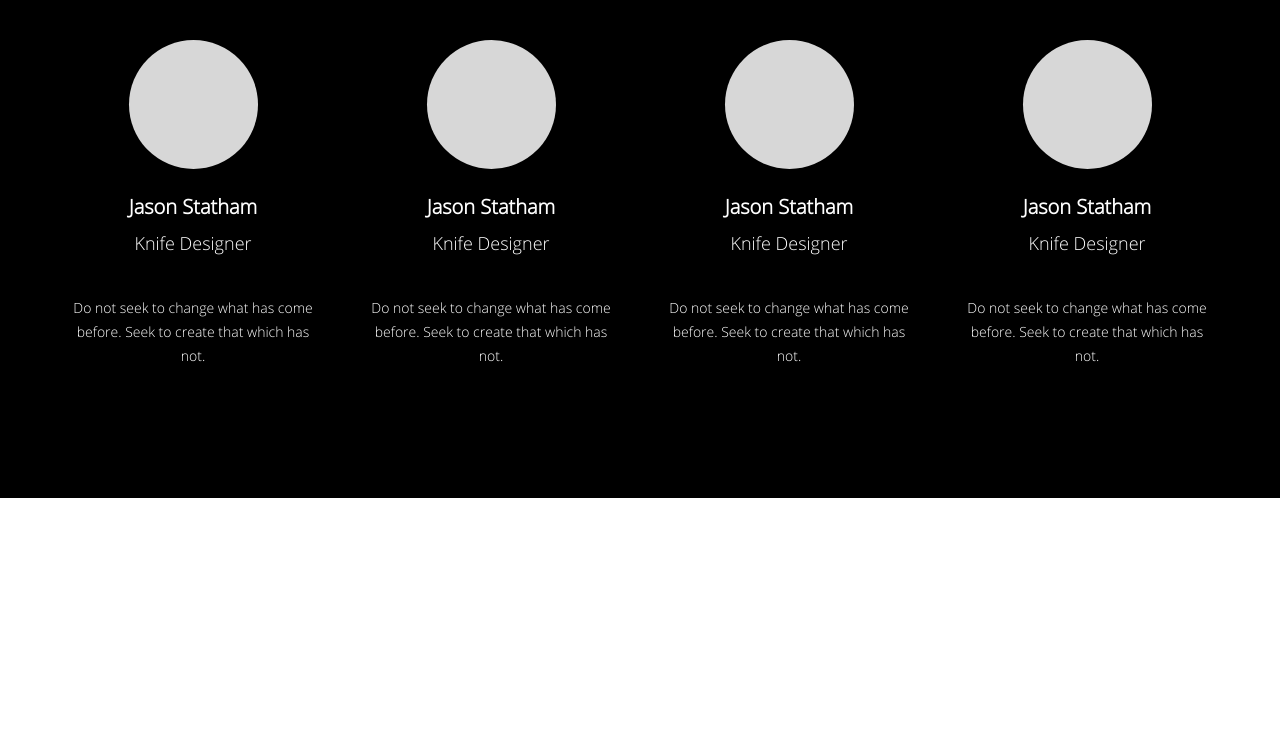
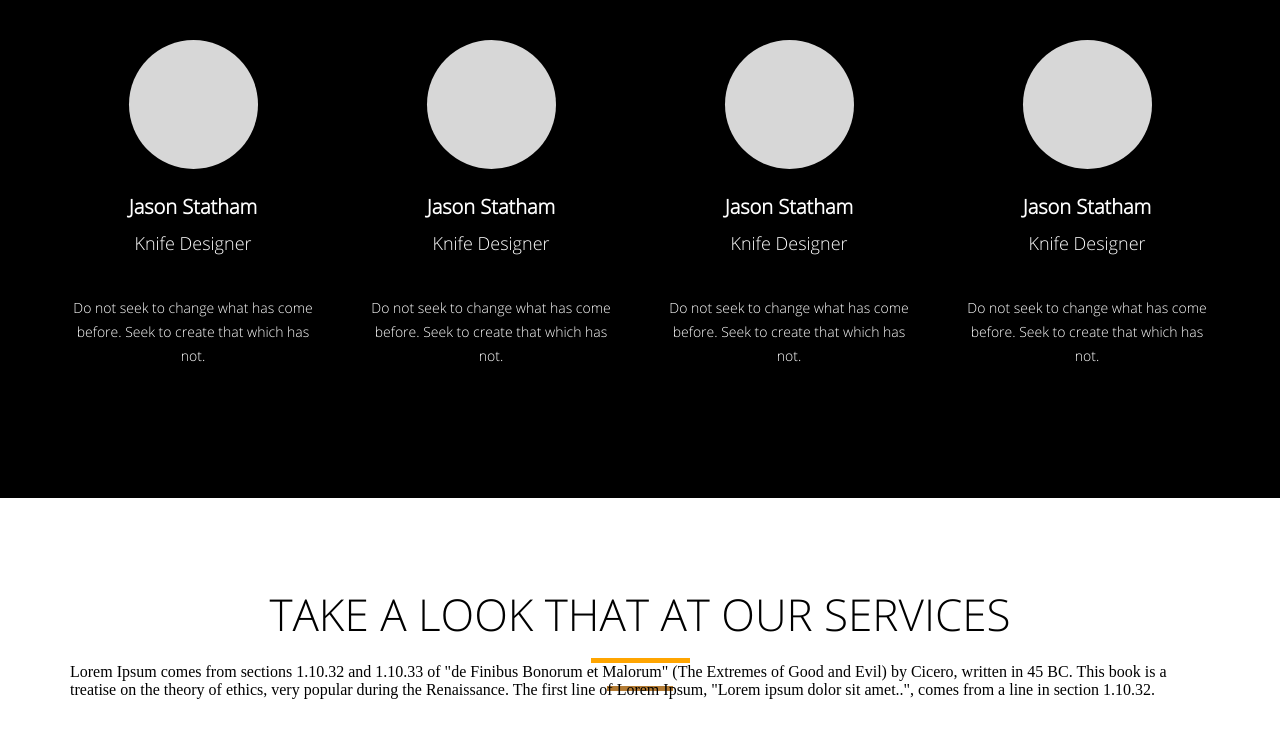
Before and after one commit to xkadzama/spirit8, a plain HTML site: page index.html in a window 1280 px wide. Shown: the part 1632-2370 px from the top of the page. Before the commit the page ends 2130 px from the top, so only its background shows below. Drawn offline with nearby package versions, Linux system fonts and the light colour scheme.

Commit message:
four block

```diff
--- a/index.html
+++ b/index.html
@@ -6,6 +6,8 @@
 	<link href="https://fonts.googleapis.com/css2?family=Open+Sans:wght@300&display=swap" rel="stylesheet">
 </head>
 <body>
+<!-- HEADER -->
+<!-- HEADER -->
 <!-- HEADER -->
 <header>
 	<div class='wrap'>
@@ -30,7 +32,12 @@
 	</div>
 </header>
 <!-- HEADER -->
+<!-- HEADER -->
+<!-- HEADER -->
 
+
+<!-- TWO BLOCK -->
+<!-- TWO BLOCK -->
 <!-- TWO BLOCK -->
 <div class='underheader'>
 	<div class='wrap1'>
@@ -64,8 +71,13 @@
 	</div>
 </div>
 <!-- TWO BLOCK -->
+<!-- TWO BLOCK -->
+<!-- TWO BLOCK -->
 
 
+<!-- THREE BLOCK -->
+<!-- THREE BLOCK -->
+<!-- THREE BLOCK -->
 <div class='three_block'>
 	<div class='wrap2'>
 		<div class='meet_our_team'> MEET OUR TEAM </div>
@@ -108,6 +120,19 @@
 		</div>
 	</div>
 </div>
+<!-- THREE BLOCK -->
+<!-- THREE BLOCK -->
+<!-- THREE BLOCK -->
+
+
+
+<div class='four_block'>
+	<div class='wrap3'>
+		<div class='take_a_look'> TAKE A LOOK THAT AT OUR SERVICES</div>
+		<div class='orange_line'>.</div>
+		<div class='under_fourblock_text'> <p>Lorem Ipsum comes from sections 1.10.32 and 1.10.33 of "de Finibus Bonorum et Malorum" (The Extremes of Good and Evil) by Cicero, written in 45 BC. This book is a treatise on the theory of ethics, very popular during the Renaissance. The first line of Lorem Ipsum, "Lorem ipsum dolor sit amet..", comes from a line in section 1.10.32. </p></div>
+	</div>
+</div>
 
 </body>
 </html>
--- a/styles.css
+++ b/styles.css
@@ -427,3 +427,31 @@ nav ul li:hover::after {
   text-align: center;
   margin-top: 41px;
 }
+
+
+
+
+.four_block {
+  height: 735px;
+  background-color: white;
+}
+
+
+
+
+.wrap3 {
+  width: 1140px;
+  margin: auto;
+  padding-top: 105px;
+
+}
+
+
+.take_a_look {
+  text-align: center;
+  font-size: 44px;
+  font-family: "OpenSans";
+  color: black;
+  text-transform: uppercase;
+  line-height: 0.545;
+}
```
